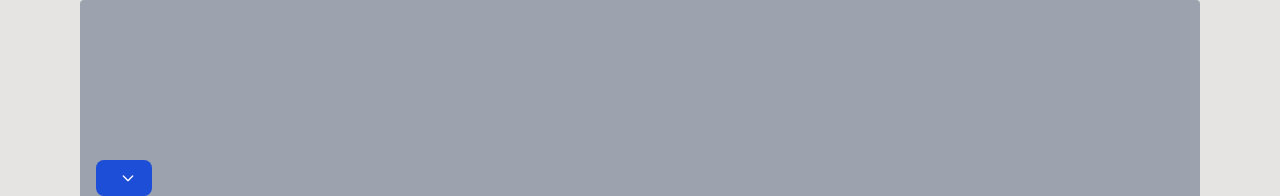
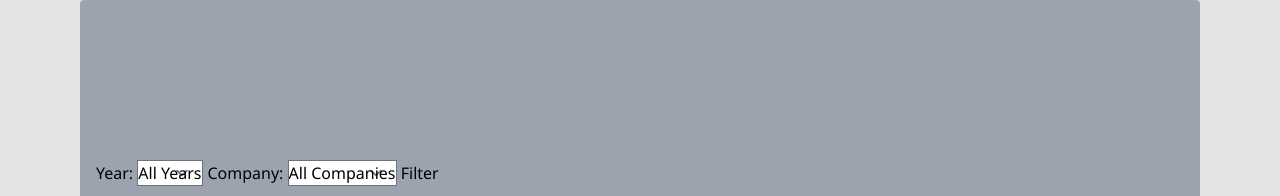
Before and after one commit to Mad-God/Car_Selling_App, a Django app: template sales/templates/sales/car_list.html in a window 1280 px wide. Shown: the part 80-276 px from the top of the page. Run offline with Django 3.2, Linux system fonts and the light colour scheme; the template is opened without the code that fills it: values that come from a table or form of the project are taken from there, others are empty; some libraries are stand-ins or nearby versions.

Commit message:
added the filter by year and company functionality. Still some bugs tho

```diff
--- a/Car_Selling/forms.py
+++ b/Car_Selling/forms.py
@@ -19,7 +19,7 @@ class CustomUserCreationForm(UserCreationForm):
     def __init__(self, *args, **kwargs) -> None:
         super().__init__(*args, **kwargs)
         self.fields["mobile"] = forms.IntegerField(min_value = 1000000000, max_value = 9999999999)
-        breakpoint()
+        # breakpoint()
 
 
 class LoginForm(forms.ModelForm):
--- a/sales/forms.py
+++ b/sales/forms.py
@@ -13,11 +13,8 @@ class SellCarForm(forms.ModelForm):
 
     def __init__(self, *args, **kwargs):
         super(SellCarForm, self).__init__(*args, **kwargs)
-        years = [x for x in range(1950, 2023)]
-
-        self.fields["year"].widget = forms.SelectDateWidget(years=years)
         self.fields["price"] = forms.IntegerField(max_value = 100000, min_value = 1000)
-        self.fields["year"] = forms.IntegerField(max_value = 1000, min_value = 2023)
+        self.fields["year"] = forms.IntegerField(min_value = 1000, max_value = 2023)
         self.fields["condition"].choices = [
             ('Poor', 'poor'), ('Fair', 'fair'), ('Good', 'good'), ('Excellent', 'excellent')
         ]
--- a/sales/templates/sales/car_list.html
+++ b/sales/templates/sales/car_list.html
@@ -37,34 +37,39 @@
 <div class="container jumbotron-container cardContainer grid">
    <div class = "width-100 px-4 mx-4 bg-gray-400 rounded px-4 py-40">
       <div>
+         <form method = "GET">
+            <label for="years_id">Year:</label>
+            <select id="years_id" name="years">
+               <option value="" selected>All Years</option>
+               {% for year in years %}
 
-         <button id="dropdownButton" data-dropdown-toggle="dropdown"
-         class="text-white bg-blue-700 hover:bg-blue-800 focus:ring-4 focus:ring-blue-300 font-medium rounded-lg text-sm px-4 py-2.5 text-center inline-flex items-center dark:bg-blue-600 dark:hover:bg-blue-700 dark:focus:ring-blue-800"
-         type="button">
-         {{current_category}}
-         <svg class="ml-2 w-4 h-4" fill="none" stroke="currentColor" viewBox="0 0 24 24" xmlns="http://www.w3.org/2000/svg">
-            <path stroke-linecap="round" stroke-linejoin="round" stroke-width="2" d="M19 9l-7 7-7-7"></path>
-         </svg></button>
+                  <option value="{{year}}">{{year}}</option>
+               {% endfor %}
 
-         <!-- Dropdown menu -->
-         <div id="dropdown" class="hidden z-10 w-44 text-base list-none bg-white rounded divide-y divide-gray-100 shadow dark:bg-gray-700">
-               <ul class="py-1" aria-labelledby="dropdownButton">
+            </select>
 
-               <li>
-                  <a href="" class="block py-2 px-4 text-sm text-gray-700 hover:bg-gray-100 dark:hover:bg-gray-600 dark:text-gray-200 dark:hover:text-white">All Items</a>
-               </li>
-               {% for cat in categories %}
-                  {% comment %} {% if cat.id == selected_cat %}
-                     <option selected value="{{cat}}">{{cat}}</option> {% endcomment %}
-                     <li>
-                     <a    ="" class="block py-2 px-4 text-sm text-gray-700 hover:bg-gray-100 dark:hover:bg-gray-600 dark:text-gray-200 dark:hover:text-white">
-                        {{cat}}
-                     </a>
-                     </li>
-                  {% endfor %}
-               </ul>
+            <label for="car_makers_id">Company:</label>
+            <select id="car_makers_id" name="car_makers">
+               <option value="" selected>All Companies</option>
+               {% for company in car_makers %}
+
+                  <option value="{{company}}">{{company}}</option>
+               {% endfor %}
+
+            </select>
+
+            <button type = "submit">Filter<button>
          </div>
-      </div>
+       </div>
+
+       </form>
+
+
+
+
+
+      {% comment %} table contents {% endcomment %}
+
       <table class="table-auto ">
          <thead>
            <tr>
```
Also changed, not shown: sales/views.py (+21 -5 lines).
